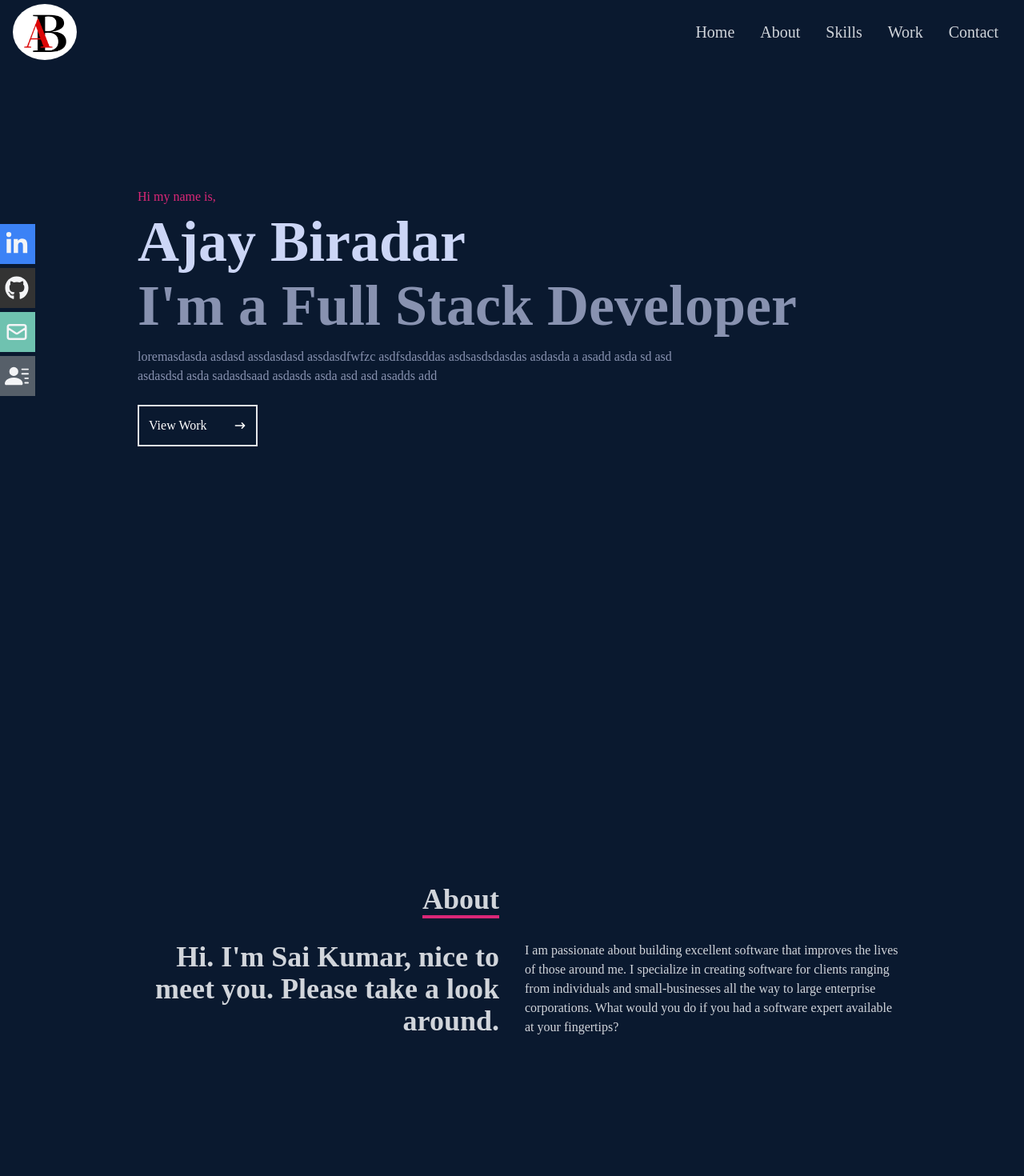
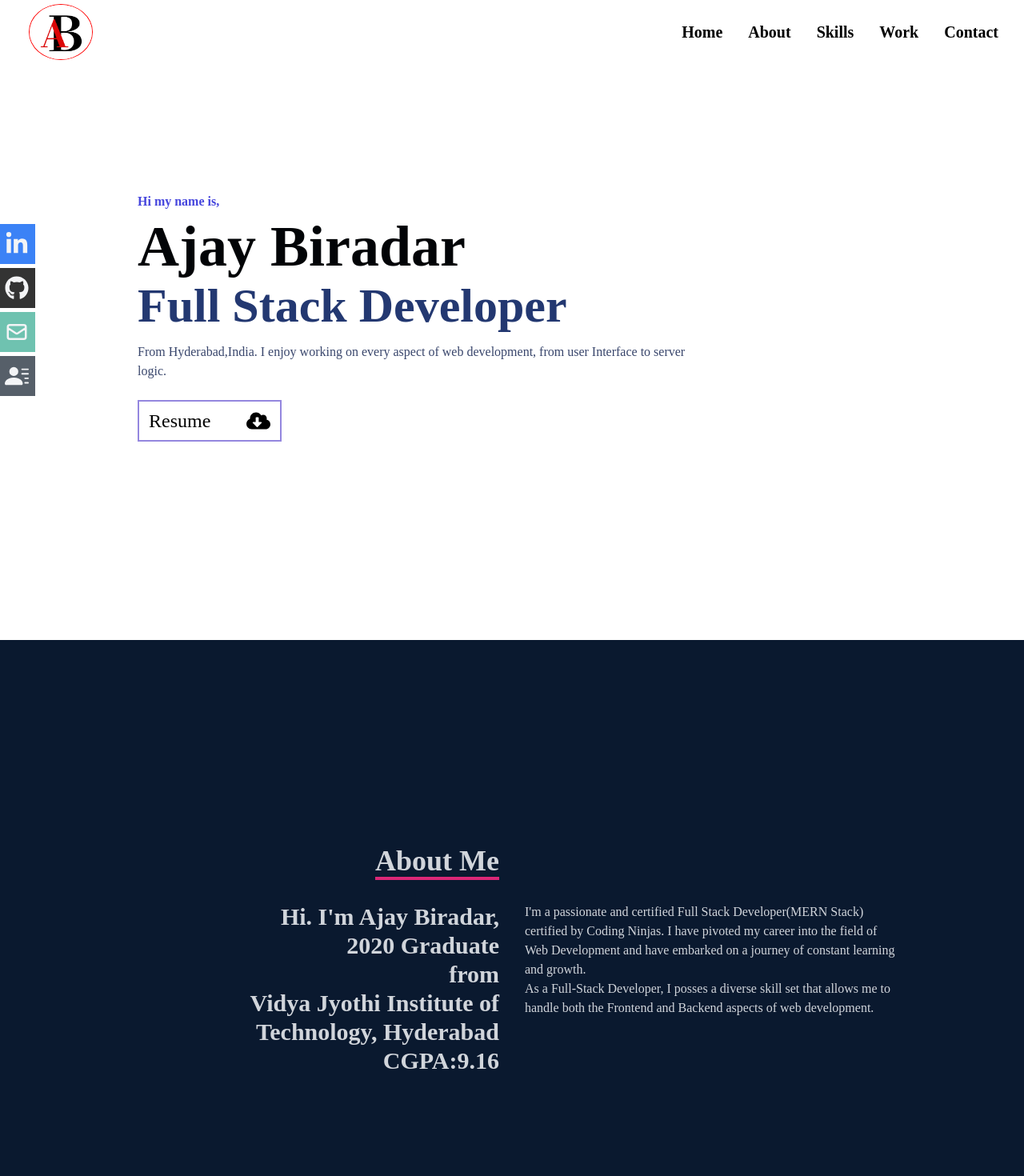
Before and after one commit to AjayBiradar5956/Portfolio, a React (Create React App) app: page / in a window 1280 px wide. Shown: the top 1470 px of the page at 80% size. Built offline with nearby package versions, Linux system fonts and the light colour scheme.

Commit message:
added react scroll functionality

```diff
--- a/package.json
+++ b/package.json
@@ -10,6 +10,7 @@
     "react-dom": "^18.2.0",
     "react-icons": "^4.10.1",
     "react-scripts": "5.0.1",
+    "react-scroll": "^1.8.9",
     "tailwindcss": "^3.3.3",
     "web-vitals": "^2.1.4"
   },
--- a/src/components/About.js
+++ b/src/components/About.js
@@ -2,28 +2,30 @@ import React from 'react';
 
 const About = () => {
     return (
-        <div name='about' className='w-full h-screen bg-[#0a192f] text-gray-300'>
+        <div name='About' className='w-full h-screen bg-[#0a192f] text-gray-300'>
             <div className='flex flex-col justify-center items-center w-full h-full'>
                 <div className='max-w-[1000px] w-full grid grid-cols-2 gap-8'>
                     <div className='sm:text-right pb-8 pl-4'>
                         <p className='text-4xl font-bold inline border-b-4 border-pink-600'>
-                            About
+                            About Me
                         </p>
                     </div>
                     <div></div>
                 </div>
                 <div className='max-w-[1000px] w-full grid sm:grid-cols-2 gap-8 px-4'>
-                    <div className='sm:text-right text-4xl font-bold'>
-                        <p>Hi. I'm Sai Kumar, nice to meet you. Please take a look around.</p>
+                    <div className='sm:text-right text-3xl font-bold'>
+                        <p>Hi. I'm Ajay Biradar,<br></br> 2020 Graduate<br></br> from<br></br> Vidya Jyothi Institute of Technology, Hyderabad<br></br> CGPA:9.16</p>
                     </div>
                     <div>
-                        <p>I am passionate about building excellent software that improves
-                            the lives of those around me. I specialize in creating software
-                            for clients ranging from individuals and small-businesses all the
-                            way to large enterprise corporations. What would you do if you had
-                            a software expert available at your fingertips?</p>
+                        <p>I'm a passionate and certified Full Stack Developer(MERN Stack) certified by Coding Ninjas. I have pivoted my career into the field of Web Development and have embarked on a journey of constant learning and growth.
+
+                        </p>
+                        <p>
+                            As a Full-Stack Developer, I posses a diverse skill set that allows me to handle both the Frontend and Backend aspects of web development.
+                        </p>
                     </div>
                 </div>
+
             </div>
         </div>
     );
--- a/src/components/Navbar.js
+++ b/src/components/Navbar.js
@@ -1,8 +1,9 @@
 import React, { useState } from 'react'
-import { FaBars, FaTimes, FaLinkedinIn, FaGithub } from 'react-icons/fa'
+import { FaBars, FaLinkedinIn, FaGithub } from 'react-icons/fa'
 import { HiOutlineMail } from 'react-icons/hi'
 import { BsFillPersonLinesFill } from 'react-icons/bs';
 import logo from '../assets/logo.png';
+import { Link } from 'react-scroll'
 
 const Navbar = () => {
     const [ham, setHam] = useState(false);
@@ -11,16 +12,28 @@ const Navbar = () => {
         setHam(!ham);
     }
     return (
-        <div className='fixed w-full h-[80px] flex justify-between items-center px-4 bg-[#0a192f] text-gray-300'>
+        <div className='fixed w-full h-[80px] flex justify-between items-center px-4 bg-white text-black font-bold'>
             <div>
-                <img src={logo} alt='logo' style={{ width: '80px', height: '70px', borderRadius: '50%' }} />
+                <img src={logo} alt='logo' className='w-[80px] h-[70px] ml-5 my-2' style={{ borderRadius: '50%', border: '1px solid red' }} />
             </div>
 
             {/* Menu */}
             <ul className='hidden md:flex'>
-                <li className='text-xl'>Home</li>
-                <li className='text-xl'>About</li>
-                <li className='text-xl'>Skills</li>
+                <li className='text-xl'>
+                    <Link to="Home" smooth={true} offset={50} duration={500}>
+                        Home
+                    </Link>
+                </li>
+                <li className='text-xl'>
+                    <Link to="About" smooth={true} offset={50} duration={500}>
+                        About
+                    </Link>
+                </li>
+                <li className='text-xl'>
+                    <Link to="Skills" smooth={true} offset={50} duration={500}>
+                        Skills
+                    </Link>
+                </li>
                 <li className='text-xl'>Work</li>
                 <li className='text-xl'>Contact</li>
             </ul>
@@ -31,7 +44,7 @@ const Navbar = () => {
             </div>
 
             {/* mobile View */}
-            <ul className={ham ? 'absolute top-0 w-full left-0 h-screen flex flex-col justify-center items-center bg-[#0a192F]' : 'hidden'}>
+            <ul className={ham ? 'absolute top-0 w-full left-0 h-screen flex flex-col justify-center items-center' : 'hidden'}>
                 <li className='py-6 text-4xl'>Home</li>
                 <li className='py-6 text-4xl'>About</li>
                 <li className='py-6 text-4xl'>Skills</li>
--- a/src/components/Skills.js
+++ b/src/components/Skills.js
@@ -5,14 +5,13 @@ import CSS from '../assets/css.png';
 import JavaScript from '../assets/javascript.png';
 import ReactImg from '../assets/react.png';
 import Node from '../assets/node.png';
-
 import GitHub from '../assets/github.png';
 import Tailwind from '../assets/tailwind.png';
 import Mongo from '../assets/mongo.png';
 
 const Skills = () => {
     return (
-        <div name='skills' className='w-full h-screen bg-[#0a192f] text-gray-300'>
+        <div name='Skills' className='w-full h-screen bg-[#0a192f] text-gray-300'>
             {/* Container */}
             <div className='max-w-[1000px] mx-auto p-4 flex flex-col justify-center w-full h-full'>
                 <div>
--- a/src/components/home.js
+++ b/src/components/home.js
@@ -1,21 +1,30 @@
 import React from 'react'
-import { HiArrowNarrowRight } from 'react-icons/hi'
+import resume from '../assets/resume.pdf'
+import { FaCloudDownloadAlt } from 'react-icons/fa'
 
 const home = () => {
     return (
-        <div name='Home' className='w-full h-screen bg-[#0a192F]'>
+        <div name='Home' className='w-full h-screen bg-white'>
             <div className='max-w-[1000px] mx-auto px-8 flex flex-col justify-center h-full'>
-                <p className='text-pink-600'>Hi my name is, </p>
-                <h1 className='text-4xl md:text-7xl font-bold text-[#ccd6f6] py-2'>Ajay Biradar</h1>
-                <h3 className='text-4xl sm:text-7xl font-bold text-[#8892B0]'>I'm a Full Stack Developer</h3>
-                <p className='text-[#8892B0] max-w-[700px] py-4'> loremasdasda asdasd assdasdasd assdasdfwfzc asdfsdasddas asdsasdsdasdas asdasda a asadd asda sd asd asdasdsd asda sadasdsaad  asdasds asda asd asd asadds add </p>
+                <p className='text-[#4646dd] text-base font-bold'>
+                    Hi my name is,
+                </p>
+                <h1 className='text-4xl md:text-7xl font-bold text-[#020407] py-2'>
+                    Ajay Biradar
+                </h1>
+                <h3 className='text-4xl sm:text-6xl font-bold text-[#233871]'>
+                    Full Stack Developer
+                </h3>
+                <p className='text-[#39466c] max-w-[700px] py-4'>
+                    From Hyderabad,India. I enjoy working on every aspect of web development, from user Interface to server logic.
+                </p>
                 <div>
-                    <button className='text-white group border-2 w-[150px] px-3 py-3 my-2 flex justify-between items-center hover:bg-pink-600 hover:border-pink-400'>
-                        View Work
-                        <span className='group-hover:rotate-90 duration-300'>
-                            <HiArrowNarrowRight />
-                        </span>
-                    </button>
+                    <a href={resume} download="Ajay Biradar Resume">
+                        <button className='text-black group border-2 border-[#9487df] w-[180px] px-3 py-2 my-2 flex justify-between items-center hover:scale-110 duration-300 hover:bg-[#dfc5eb] hover:border-black'>
+                            <span className='text-2xl'>Resume</span>
+                            <FaCloudDownloadAlt size={30} />
+                        </button>
+                    </a>
                 </div>
             </div>
         </div>
```
Also changed, not shown: 2 other files (tests, documents, lock files or other folders).
